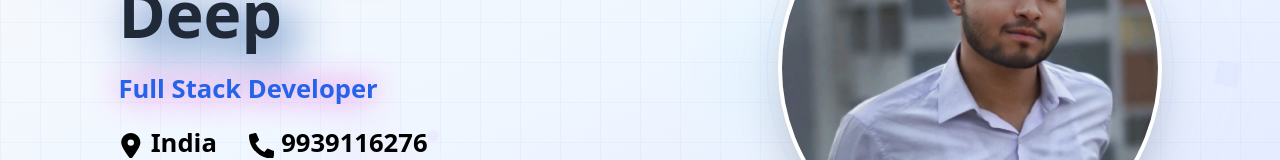
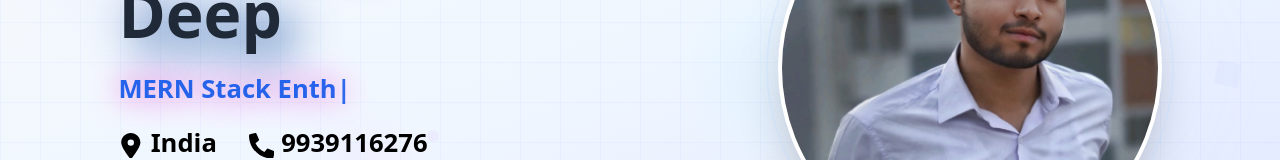
Before and after one commit to mkd21/Portfolio, a React (Vite) app: page / in a window 1280 px wide. Shown: the part 178-338 px from the top of the page. Built offline with nearby package versions, Linux system fonts and the light colour scheme.

Commit message:
add typing animation effect

```diff
--- a/package.json
+++ b/package.json
@@ -21,8 +21,7 @@
     "react-dom": "^19.1.0",
     "react-icons": "^5.5.0",
     "react-parallax-tilt": "^1.7.298",
-    "react-router-dom": "^7.6.2",
-    "react-typing-effect": "^2.0.5"
+    "react-router-dom": "^7.6.2"
   },
   "devDependencies": {
     "@eslint/js": "^9.25.0",
--- a/src/component/LandingPage.jsx
+++ b/src/component/LandingPage.jsx
@@ -6,6 +6,7 @@ import { FaSquareGithub } from "react-icons/fa6";
 
 import Tilt from 'react-parallax-tilt';
 
+import TypingEffect from "./TypingEffect.jsx";
 
 export default function LandingPage() {
     return (
@@ -40,10 +41,12 @@ export default function LandingPage() {
                 <header className=" xs360:w-[80%] xs360:m-auto xs400:w-[80%] xs400:m-auto xl:w-[100%] xl:flex xl:justify-around xl:items-center xl:pt-[3rem]">
                     <section className=" xs360:mb-12 xs400:mb-12 xl:mb-0 xs400:w-[67%] xl:w-[33%] ">
                         <section className=" xs360:mb-4 xs400:mb-4 ">
-                            <h1 className=" xs360:text-[2rem] xs400:text-[2.2rem] xs400:mb-2 xl:text-[4rem] xl:font-[700] text-gray-800" style={{fontWeight: "600",textShadow: "rgb(21 76 160) 14px 12px 45px" }}>
+                            <h1 className=" xs360:text-[2rem] xs400:text-[2.2rem] xs400:mb-2 xl:text-[4rem] xl:font-[700] text-gray-800" style={{ fontWeight: "600", textShadow: "rgb(21 76 160) 14px 12px 45px" }}>
                                 Mayank Deep
                             </h1>
-                            <h2 className="text-blue-600 font-[600] xs360:text-[1rem] xs400:text-[1.3rem] xl:text-[1.6rem]" style={{textShadow: "0 0 30px #e950d2"}} >Full Stack Developer</h2>
+                            {/* <h2 className="text-blue-600 font-[600] xs360:text-[1rem] xs400:text-[1.3rem] xl:text-[1.6rem]" style={{textShadow: "0 0 30px #e950d2"}} >Full Stack Developer</h2> */}
+
+                            <TypingEffect />
                         </section>
 
                         {/* location and contact number */}
--- /dev/null
+++ b/src/component/TypingEffect.jsx
@@ -0,0 +1,44 @@
+import { useEffect, useState } from "react";
+import { motion } from "framer-motion";
+
+const TypingEffect = () => {
+  const roles = [
+    "Full Stack Developer",
+    "MERN Stack Enthusiast",
+  ];
+  const [displayedText, setDisplayedText] = useState("");
+  const [index, setIndex] = useState(0);
+  const [subIndex, setSubIndex] = useState(0);
+  const [forward, setForward] = useState(true);
+
+  useEffect(() => {
+    if (subIndex === roles[index].length + 1 && forward) {
+      setTimeout(() => setForward(false), 1000);
+    } else if (subIndex === 0 && !forward) {
+      setForward(true);
+      setIndex((prev) => (prev + 1) % roles.length);
+    }
+
+    const timeout = setTimeout(() => {
+      setSubIndex((prev) => prev + (forward ? 1 : -1));
+    }, forward ? 100 : 50);
+
+    setDisplayedText(roles[index].substring(0, subIndex));
+    return () => clearTimeout(timeout);
+  }, [subIndex, index, forward]);
+
+  return (
+    <motion.h2
+      className="text-blue-600 font-[600] xs360:text-[1rem] xs400:text-[1.3rem] xl:text-[1.6rem]"
+      style={{ textShadow: "0 0 30px #e950d2", whiteSpace: "pre" }}
+      initial={{ opacity: 0, y: 10 }}
+      animate={{ opacity: 1, y: 0 }}
+      transition={{ duration: 0.5 }}
+    >
+      {displayedText}
+      <span className="animate-pulse">|</span>
+    </motion.h2>
+  );
+};
+
+export default TypingEffect;
```
Also changed, not shown: 1 other file (tests, documents, lock files or other folders).
